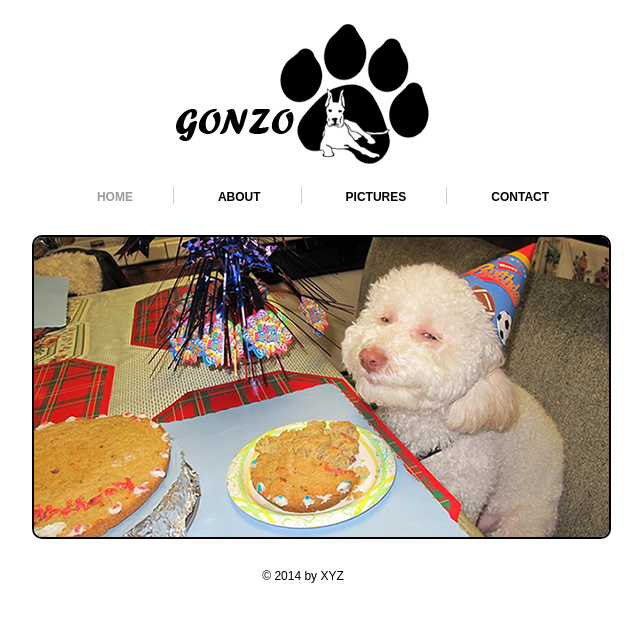
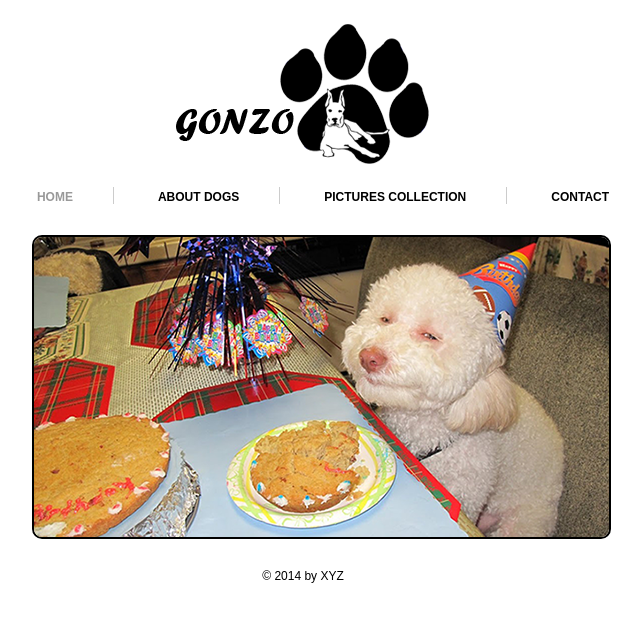
Before and after one commit to kasunvimu8/tutorial, a plain HTML site: page index.html in a window 1280 px wide. Shown: the whole page, without its empty margins (337-979 px from the left). Drawn offline with Linux system fonts and the light colour scheme.

Commit message:
did some changes

```diff
--- a/index.html
+++ b/index.html
@@ -2,7 +2,7 @@
 <html xmlns="http://www.w3.org/1999/xhtml">
 <head>
 <meta http-equiv="Content-Type" content="text/html; charset=iso-8859-1" />
-<title>GONZO</title>
+<title>FUCK YAH!</title>
 <link href="css/style.css" rel="stylesheet" type="text/css" />
 </head>
 <body>
@@ -27,8 +27,8 @@
 	<div class="navigation">
 		<ul>
 			<li><a class="active" href="index.html">HOME</a></li>
-			<li><a href="about.html">ABOUT</a></li>
-			<li><a href="picture.html">PICTURES</a></li>
+			<li><a href="about.html">ABOUT DOGS</a></li>
+			<li><a href="picture.html">PICTURES COLLECTION</a></li>
 			<li class="bdr"><a class="pdg" href="contact.html">CONTACT</a></li>
 		</ul>
 	</div>
```
